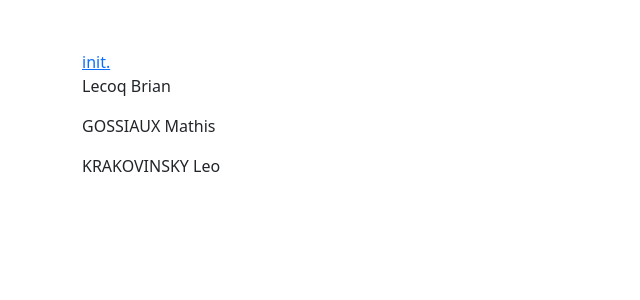
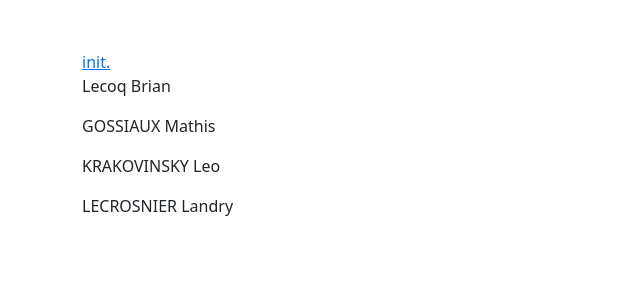
Before and after one commit to Shadowlrsp/sae345-2026, a Flask app: page / in a window 1280 px wide. Shown: the part 153-453 px from the top of the page, without its empty margins (0-640 px from the left). Run offline with Flask 3, Linux system fonts and the light colour scheme; some libraries are stand-ins or nearby versions.

Commit message:
ajout nom Landry

```diff
--- a/templates/auth/layout.html
+++ b/templates/auth/layout.html
@@ -23,6 +23,7 @@
         <p>Lecoq Brian</p>
         <p>GOSSIAUX Mathis</p>
         <p>KRAKOVINSKY Leo</p>
+        <p>LECROSNIER Landry</p>
     {% endblock %}
 </div><!-- /.container -->
 
```
